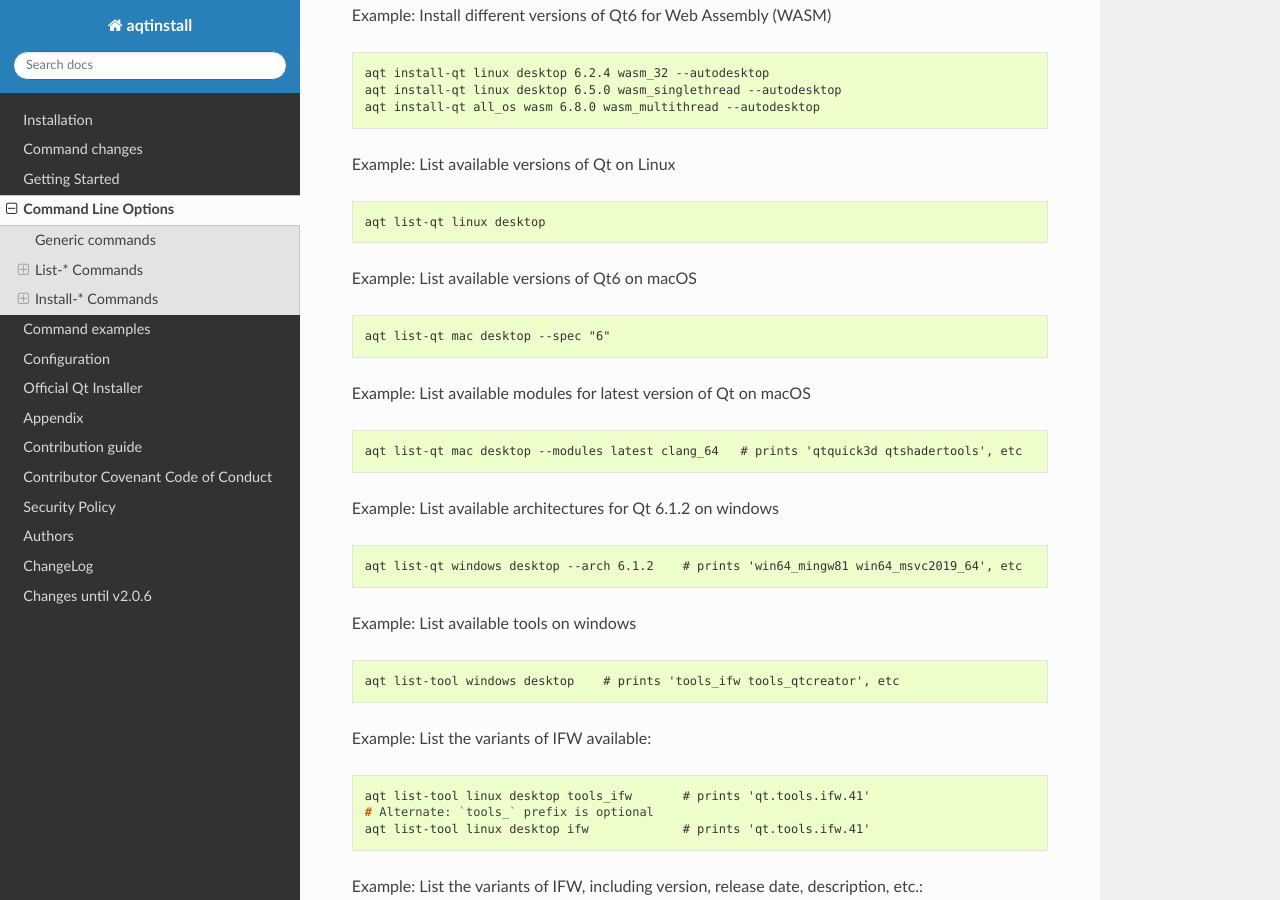
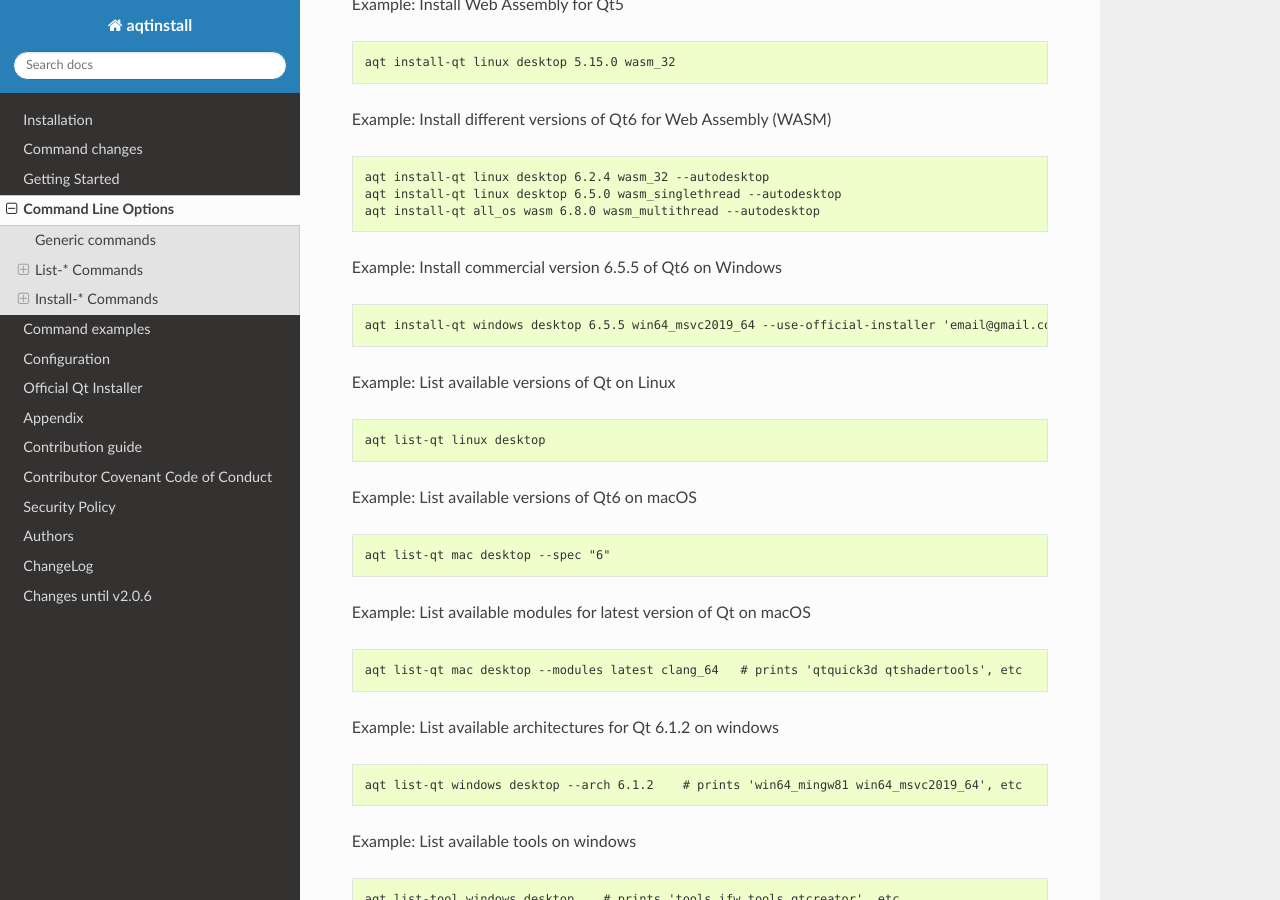
Before and after one commit to miurahr/aqtinstall, a Sphinx documentation site: the page built from docs/cli.rst, in a window 1280 px wide and 900 px high, scrolled down 15214 px. Built offline with Sphinx 7.4.7 and the Read the Docs theme 3.1.0, drawn with Linux system fonts in a browser that asks for light colours; the version number could not be read and is left out; some of the changed text lies outside the part shown.

Commit message:
Add --dry-run and example for --use-official-installer

```diff
--- a/docs/cli.rst
+++ b/docs/cli.rst
@@ -566,6 +567,10 @@
     [Advanced] Specify not to install all base packages.
     This is advanced option and you should use it with ``--modules`` option.
     This allow you to add modules to existent Qt installation.
+
+.. option:: --dry-run
+
+    Perform a simulation of the installation process without making any changes.
 
 .. option:: --use-official-installer [email password]
 
@@ -877,6 +882,13 @@
     aqt install-qt all_os wasm 6.8.0 wasm_multithread --autodesktop
 
 
+Example: Install commercial version 6.5.5 of Qt6 on Windows
+
+.. code-block:: console
+
+    aqt install-qt windows desktop 6.5.5 win64_msvc2019_64 --use-official-installer 'email@gmail.com' 'password'
+
+
 Example: List available versions of Qt on Linux
 
 .. code-block:: console
```
Also changed, not shown: other parts of docs/cli.rst (+1 -0 lines).
